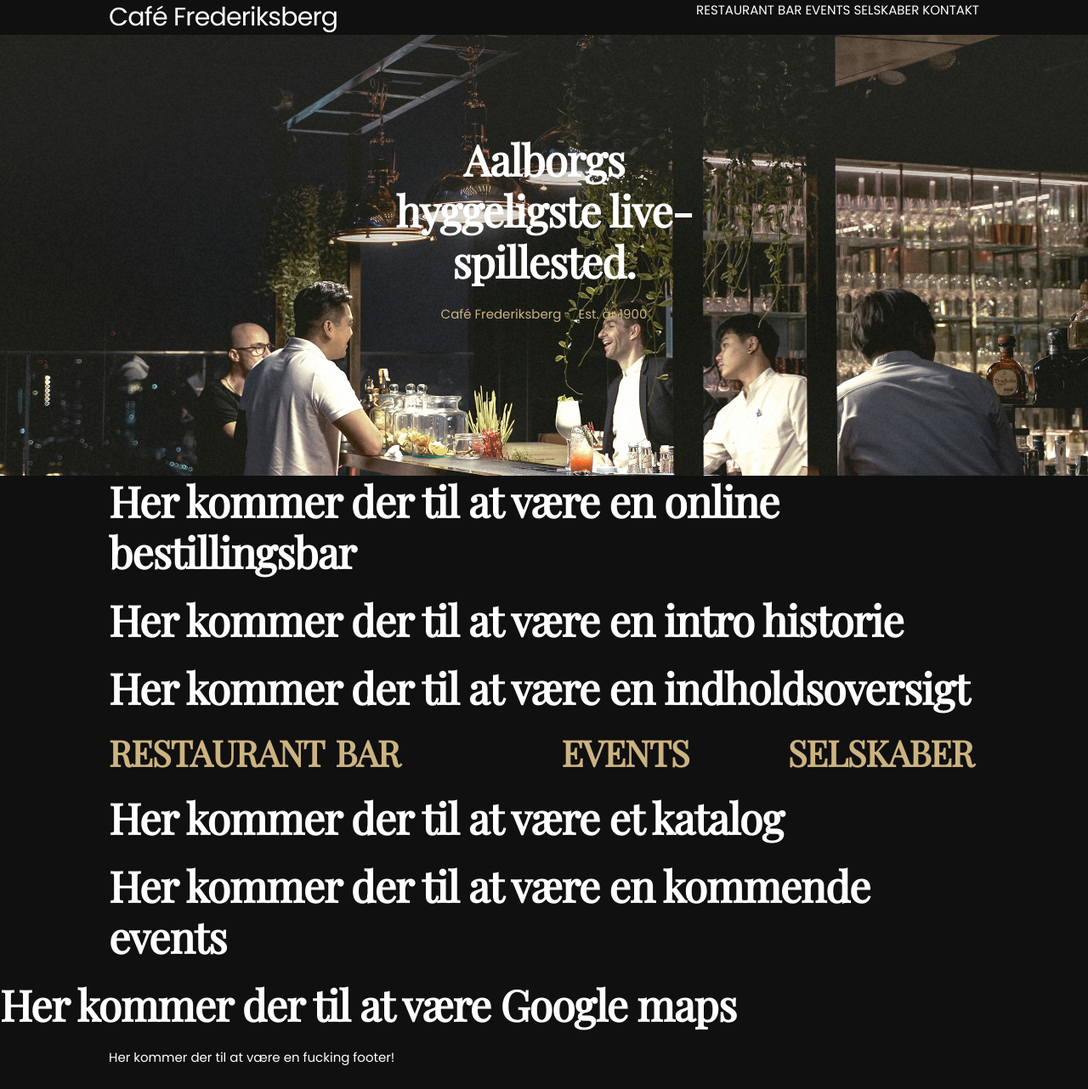
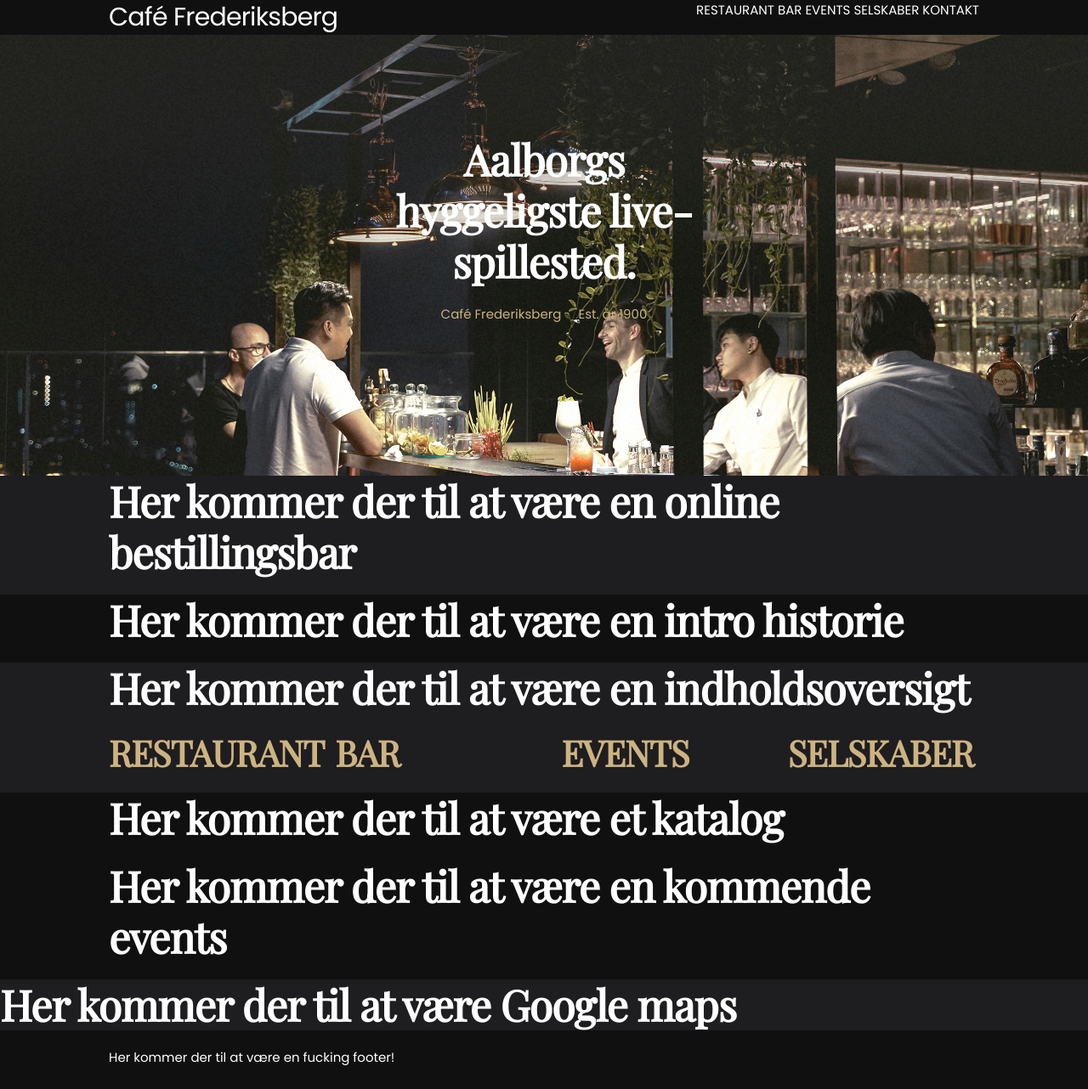
Before and after one commit to simoneliasen/cafefrederiksberg, a PHP site: page / in a window 1280 px wide. Shown: the whole page at 85% size. Run offline with PHP 8.4, Linux system fonts and the light colour scheme.

Commit message:
Farver for sektioner på forsiden

```diff
--- a/css/stylesheet.css
+++ b/css/stylesheet.css
@@ -109,22 +109,22 @@ p {
 
 /*..............................................1 INDEX */
 .onlineBestilling {
-
+background-color: #1E1D20;
 }
 .introHistorie {
-
+background-color: #101010;
 }
 .indholdsoversigt {
-
+background-color: #1E1D20;
 }
 .katalog {
-
+background-color: #101010;
 }
 .kommendeEvents {
-
+background-color: #101010;
 }
 .googleMaps {
-
+background-color: #1E1D20;
 }
 /*..............................................2 ADMIN */
 
```
